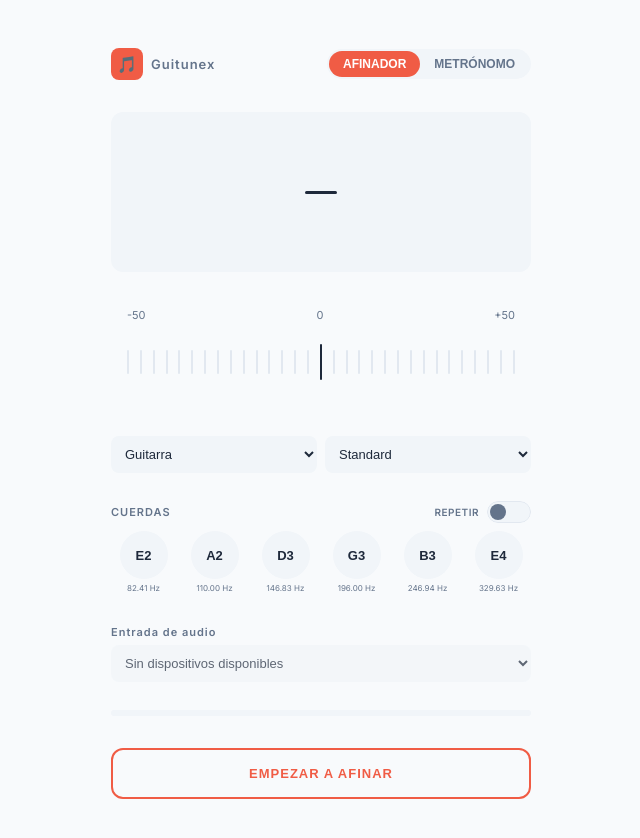
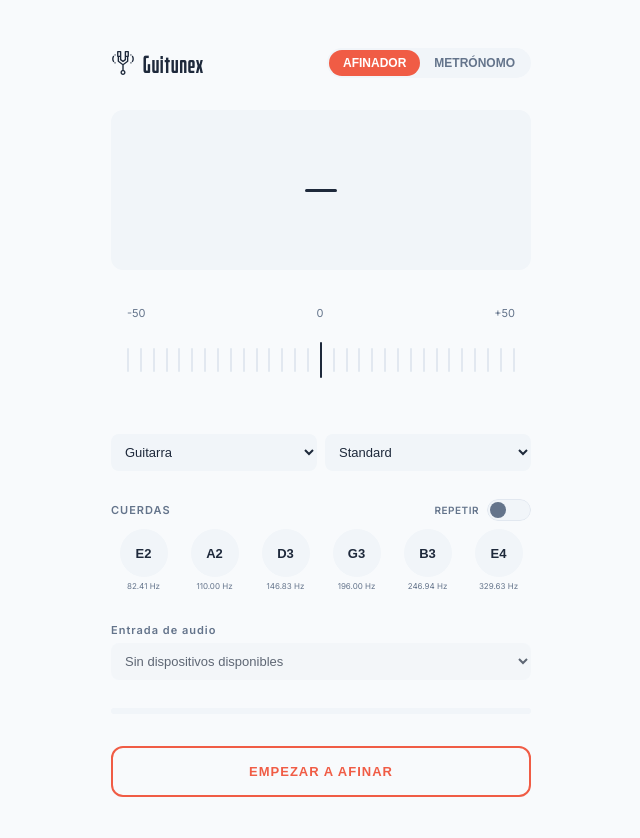
Before and after one commit to maurocosentino/guitunex, a React (Vite) app: page / in a window 1280 px wide. Shown: the top 838 px of the page, without its empty margins (319-959 px from the left). Built offline with nearby package versions, Linux system fonts and the light colour scheme.

Commit message:
feat: replace header logo with tuning fork icon, update title font
- add custom Bitcrusher font for the app title
- remove Nechlas Demo font (unused now)
- add TuningForkIcon as an inline SVG component using currentColor
- replace emoji logo with tuning fork icon, remove colored background square

```diff
--- a/index.html
+++ b/index.html
@@ -7,7 +7,7 @@
     <link rel="preconnect" href="https://fonts.gstatic.com" crossorigin>
     <link href="https://fonts.googleapis.com/css2?family=Inter:wght@400;500;600;700&display=swap" rel="stylesheet">
     <meta name="viewport" content="width=device-width, initial-scale=1.0" />
-    <title>Guitunex</title>
+    <title>GuiTunex</title>
   </head>
   <body>
     <div id="root"></div>
--- a/src/index.css
+++ b/src/index.css
@@ -24,3 +24,10 @@ body {
   color: var(--color-text);
   font-family: var(--font-sans);
 }
+
+@font-face {
+  font-family: 'Bitcrusher';
+  src: url('/fonts/bitcrusher-condensed-bd.otf') format('opentype');
+  font-weight: normal;
+  font-style: normal;
+}
--- a/src/shared/components/Header.module.css
+++ b/src/shared/components/Header.module.css
@@ -13,21 +13,23 @@
 }
 
 .logo {
-  width: 32px;
-  height: 32px;
-  background: var(--color-accent);
-  border-radius: 8px;
   display: flex;
   align-items: center;
   justify-content: center;
-  font-size: 16px;
+  color: var(--color-text);
+}
+
+.logoIcon {
+  width: 24px;
+  height: 24px;
 }
 
 .title {
-  font-size: 13px;
+  font-family: 'Bitcrusher', var(--font-sans);
+  font-size: 22px;
   font-weight: 600;
   letter-spacing: 1px;
-  color: var(--color-text-muted);
+  color: var(--color-text);
 }
 
 .toggle {
--- a/src/shared/components/Header.tsx
+++ b/src/shared/components/Header.tsx
@@ -1,5 +1,6 @@
 import type { AppModule } from '../types/module'
 import { strings } from '../i18n/strings'
+import TuningForkIcon from './icons/TuningForkIcon'
 import styles from './Header.module.css'
 
 type HeaderProps = {
@@ -11,10 +12,10 @@ function Header({ activeModule, onModuleChange }: HeaderProps) {
   return (
     <header className={styles.header}>
       <div className={styles.brand}>
-        <div className={styles.logo}>🎵</div>
-        <span className={styles.title} translate="no">
-          {strings.header.appName}
-        </span>
+        <div className={styles.logo}>
+          <TuningForkIcon className={styles.logoIcon} />
+        </div>
+        <span className={styles.title}>{strings.header.appName}</span>
       </div>
 
       <div className={styles.toggle}>
--- /dev/null
+++ b/src/shared/components/icons/TuningForkIcon.tsx
@@ -0,0 +1,47 @@
+type TuningForkIconProps = {
+  className?: string
+}
+
+function TuningForkIcon({ className }: TuningForkIconProps) {
+  return (
+    <svg
+      className={className}
+      viewBox="0 0 512 512"
+      fill="currentColor"
+      xmlns="http://www.w3.org/2000/svg"
+    >
+      <path d="M368.323,0H307.16c-7.005,0-12.853,4.918-14.303,11.487c-0.513,1.493-0.805,3.089-0.805,4.756v161.19L256,202.146
+        l-36.053-24.713V16.243c0-1.668-0.292-3.262-0.805-4.756C217.691,4.918,211.844,0,204.838,0h-61.164
+        c-8.094,0-14.656,6.561-14.656,14.656v99.073c0,7.493,5.628,13.662,12.885,14.539v90.812c0,4.63,2.188,8.987,5.899,11.752
+        l93.541,69.69V407.07c-22.391,6.39-38.838,27.022-38.838,51.436c0,29.496,23.997,53.494,53.494,53.494
+        s53.494-23.997,53.494-53.494c0-24.414-16.447-45.046-38.838-51.436V300.521l93.541-69.69c3.712-2.766,5.899-7.123,5.899-11.752
+        v-90.812c7.258-0.876,12.885-7.045,12.885-14.539V14.656C382.979,6.561,376.418,0,368.323,0z M158.329,29.312h31.851v69.762
+        h-31.851V29.312z M280.181,458.506c0,13.334-10.848,24.182-24.182,24.182s-24.182-10.848-24.182-24.182
+        c0-13.334,10.848-24.182,24.182-24.182S280.181,445.173,280.181,458.506z M255.999,274.888l-84.784-63.166v-83.337h19.419v56.771
+        c0,4.833,2.383,9.356,6.369,12.088l50.709,34.759c4.993,3.424,11.578,3.424,16.573,0l50.709-34.759
+        c3.986-2.732,6.369-7.255,6.369-12.088v-56.771h19.419v83.337h0L255.999,274.888z M353.668,99.073h-31.851V29.312h31.851V99.073z" />
+      <path d="M433.052,72.778l-0.114-0.066c-6.982-4.096-15.904-1.722-19.999,5.258c-1.357,2.316-2.002,4.854-2.002,7.36
+        c0,5.059,2.617,9.994,7.285,12.732c2.33,1.367,4.882,2.017,7.401,2.017c5.03,0,9.926-2.591,12.655-7.243
+        c1.366-2.329,2.015-4.879,2.017-7.397C440.297,80.408,437.706,75.508,433.052,72.778z" />
+      <path d="M470.024,108.564c-4.382-6.806-13.451-8.77-20.256-4.389c-6.806,4.382-8.771,13.451-4.389,20.256
+        c8.626,13.4,13.187,28.951,13.187,44.973c0,16.419-4.772,32.294-13.8,45.911c-4.473,6.746-2.629,15.841,4.117,20.313
+        c2.492,1.652,5.304,2.443,8.086,2.443c4.748,0,9.408-2.304,12.229-6.558c12.221-18.433,18.682-39.909,18.682-62.107
+        C487.877,147.744,481.702,126.705,470.024,108.564z" />
+      <path d="M439.266,245.376c-4.096-6.981-13.073-9.321-20.058-5.226l-0.243,0.142c-4.653,2.73-7.244,7.63-7.241,12.661
+        c0,2.518,0.651,5.068,2.017,7.395c2.729,4.652,7.625,7.243,12.655,7.243c2.519,0,5.072-0.649,7.401-2.017l0.243-0.142
+        c4.653-2.729,7.244-7.63,7.243-12.66C441.283,250.255,440.632,247.705,439.266,245.376z" />
+      <path d="M99.06,77.973c-4.096-6.984-13.133-9.289-20.115-5.194c-4.653,2.73-7.244,7.63-7.243,12.661
+        c0,2.518,0.651,5.068,2.017,7.397c2.729,4.652,7.625,7.243,12.655,7.243c2.519,0,5.072-0.651,7.401-2.017l0.114-0.066
+        c4.637-2.719,7.2-7.579,7.202-12.581C101.091,82.886,100.435,80.32,99.06,77.973z" />
+      <path d="M67.234,215.313c-9.029-13.614-13.801-29.489-13.801-45.909c0-16.022,4.559-31.573,13.187-44.973
+        c4.382-6.806,2.417-15.875-4.389-20.256c-6.806-4.381-15.875-2.417-20.257,4.389c-11.679,18.141-17.852,39.178-17.852,60.839
+        c0,22.198,6.46,43.674,18.682,62.107c2.821,4.255,7.48,6.558,12.229,6.558c2.78,0,5.593-0.791,8.086-2.443
+        C69.863,231.153,71.705,222.059,67.234,215.313z" />
+      <path d="M93.031,240.293l-0.243-0.142c-6.984-4.096-15.962-1.754-20.058,5.226c-1.367,2.332-2.017,4.886-2.017,7.407
+        c0.001,5.027,2.593,9.922,7.243,12.649l0.243,0.142c2.329,1.367,4.882,2.017,7.401,2.017c5.03,0,9.926-2.591,12.655-7.243
+        c1.367-2.332,2.018-4.886,2.017-7.407C100.272,247.914,97.681,243.021,93.031,240.293z" />
+    </svg>
+  )
+}
+
+export default TuningForkIcon
```
Also changed, not shown: public/fonts/bitcrusher-condensed-bd.otf (added).
